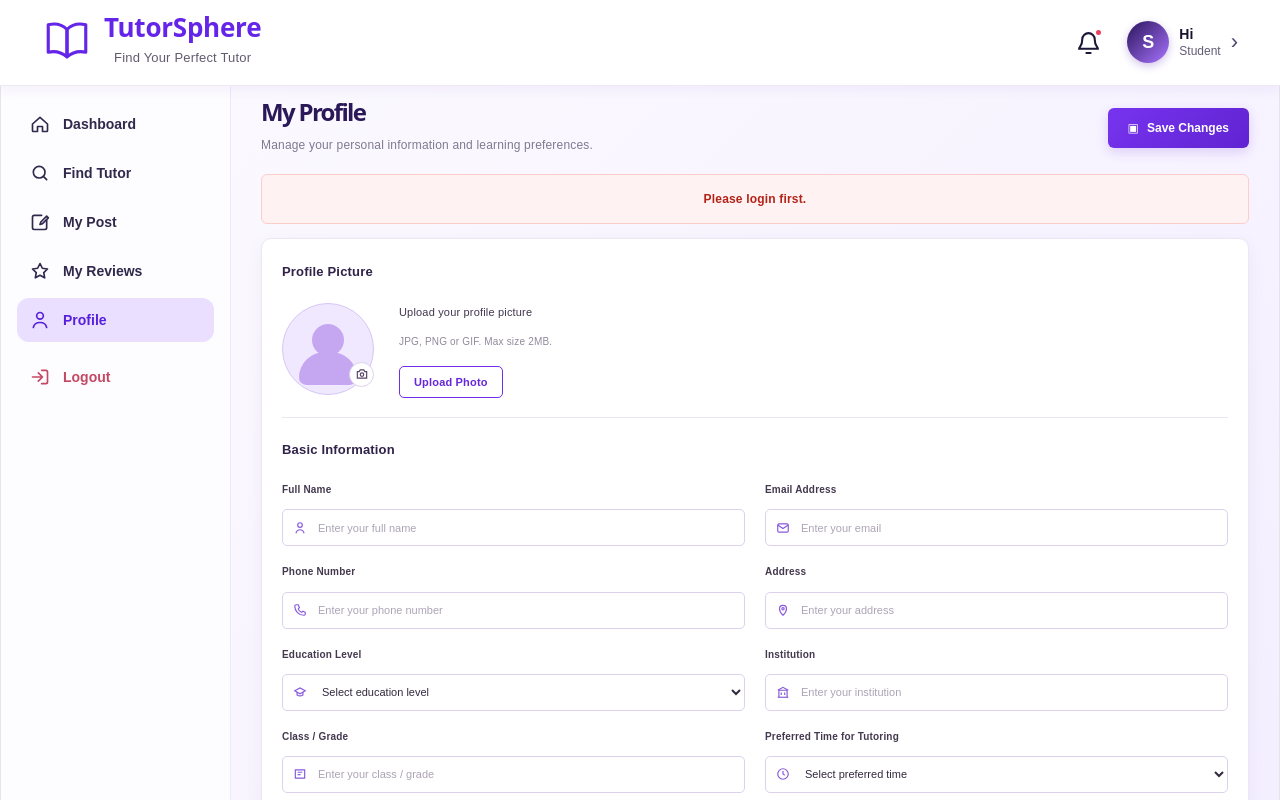
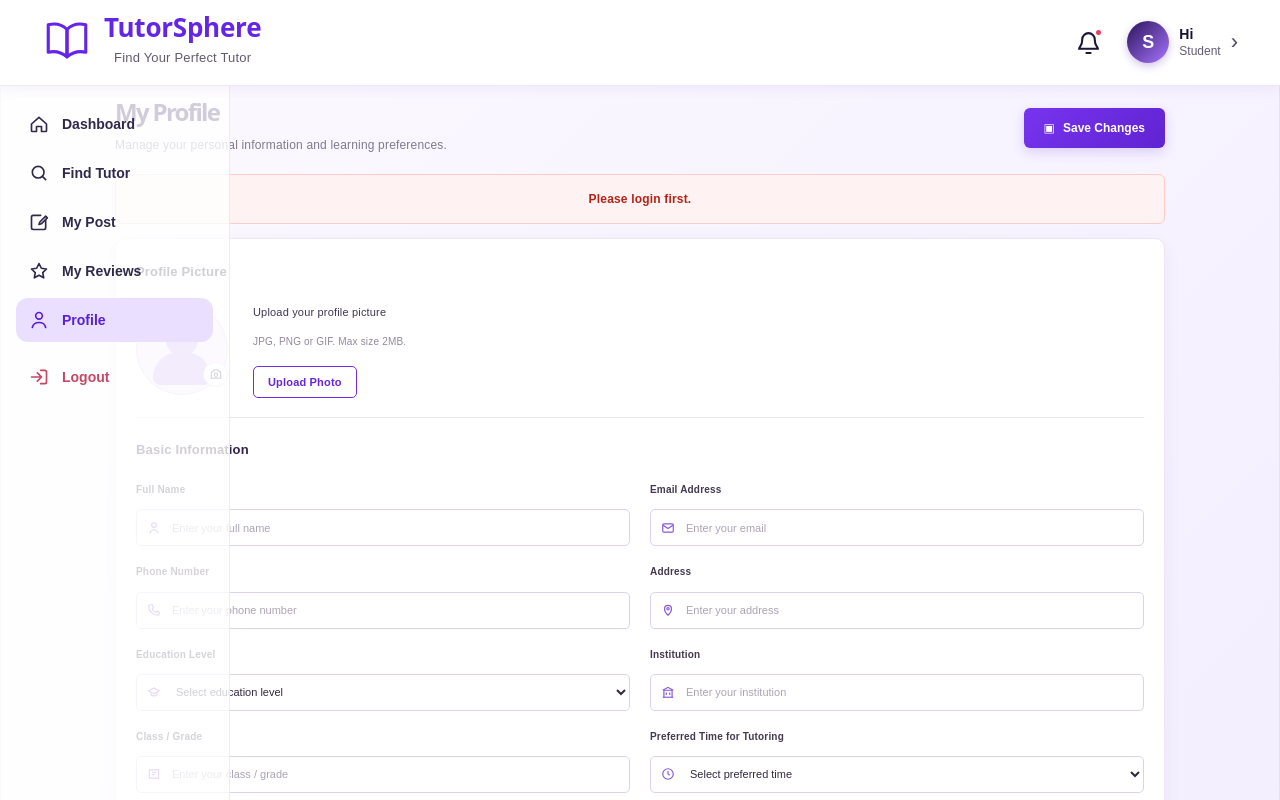
Before and after one commit to afra012/TutorSphere, a React app in the folder frontend/: page /student-profile in a window 1280 px wide. Shown: the top 800 px of the page. Built offline with nearby package versions, Linux system fonts and the light colour scheme; the HTML template or start-up script is replaced by a standard one.

Commit message:
style: update dashboard sidebar

```diff
--- a/frontend/src/components/Dashboard/DashboardSidebar.css
+++ b/frontend/src/components/Dashboard/DashboardSidebar.css
@@ -14,6 +14,12 @@
   flex-direction: column;
 
   box-sizing: border-box;
+  position: fixed;
+  top: 76px;
+  bottom: 0;
+  left: 0;
+  z-index: 20;
+  overflow: hidden;
 }
 
 .sidebar-nav {
@@ -167,6 +173,11 @@
 
     border-right: none;
     border-bottom: 1px solid #eee8ff;
+    position: static;
+    top: auto;
+    bottom: auto;
+    left: auto;
+    overflow: hidden;
   }
 
   .sidebar-nav {
```
